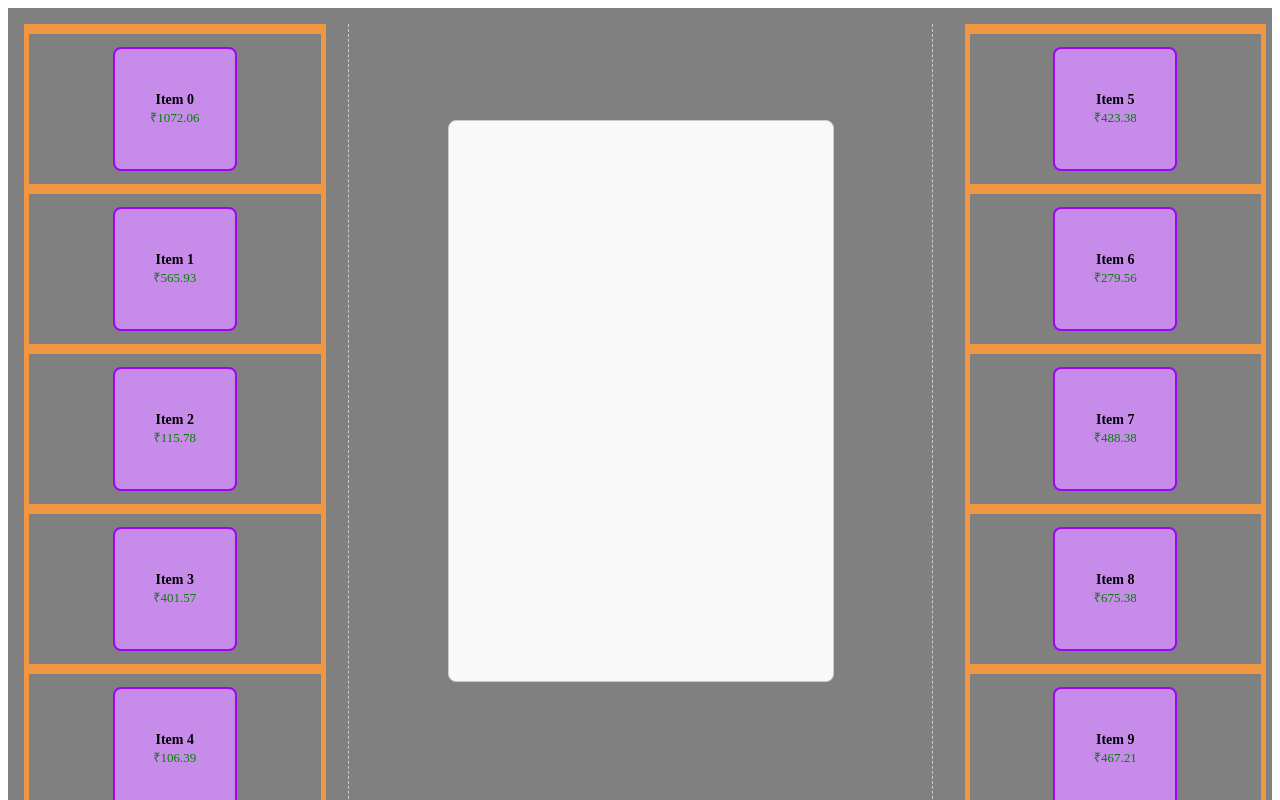
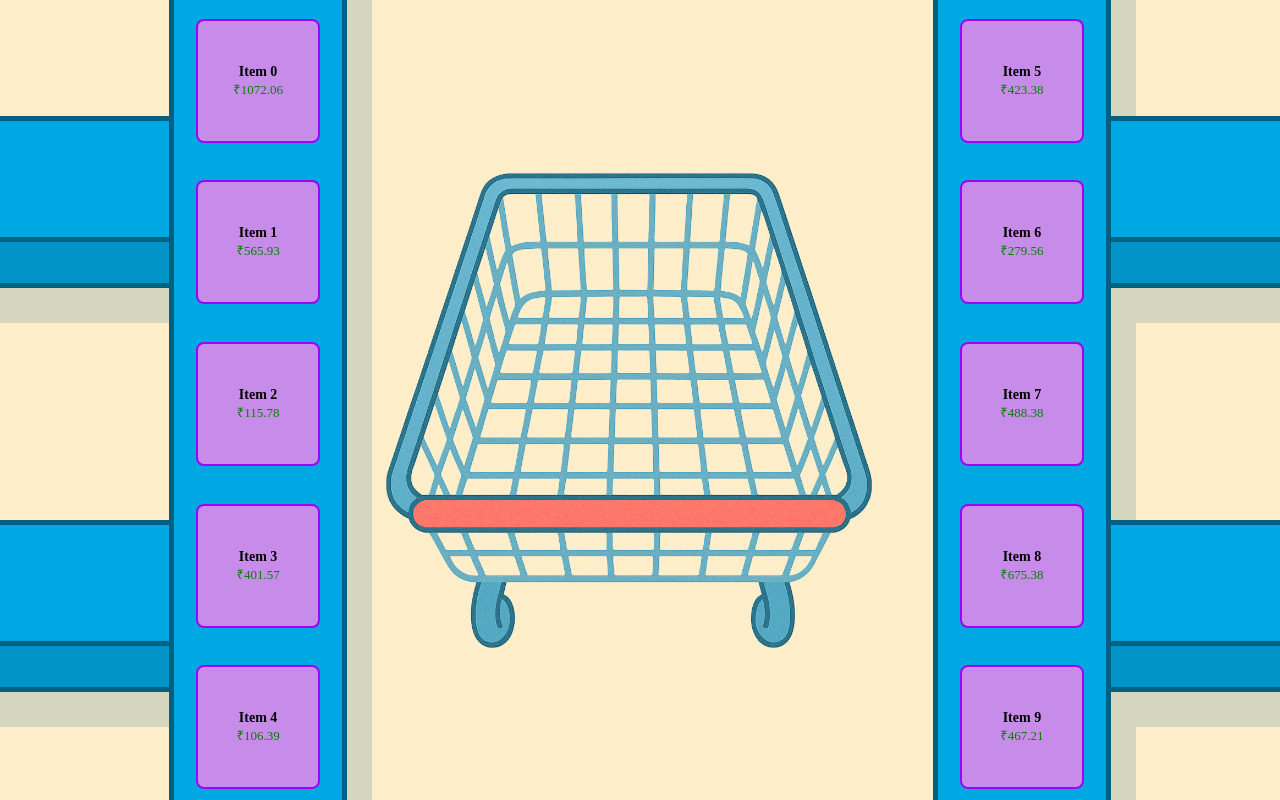
Before and after one commit to SubashAB11/BinSho, an Angular app: page / in a window 1280 px wide. Shown: the top 800 px of the page. Built offline with nearby package versions, Linux system fonts and the light colour scheme.

Commit message:
implemented UI design

```diff
--- a/src/app/components/cart/cart.component.scss
+++ b/src/app/components/cart/cart.component.scss
@@ -1,11 +1,12 @@
 .cart {
-  border: 1px solid #ccc;
-  background-color: #f9f9f9;
-  border-radius: 8px;
   width: 100%;
-  height: 100%;
+  height: 60%;
   position: relative;
   overflow: hidden;
+  transform: translateY(15%);
+  clip-path: polygon(23% 0%, 73% 0%, 92% 100%, 4% 100%);
+  border-bottom-left-radius: 11%;
+  border-bottom-right-radius: 17%;
 }
 
 app-product {
@@ -34,6 +35,7 @@ app-product {
 
 // cdk specific
 .cdk-drop-list-dragging {
+  background-color: grey;
   opacity: 0.5;
 }
 
--- a/src/app/components/rack-section/rack-section.component.html
+++ b/src/app/components/rack-section/rack-section.component.html
@@ -2,9 +2,25 @@
     <app-cart></app-cart>
     @for (section of rackSections; track section) {
     <div class="rack-section-container">
-        <app-rack [products]="section.leftRack" [rackSide]="'left'"></app-rack>
-        <div class="cart"></div>
-        <app-rack [products]="section.rightRack" [rackSide]="'right'"></app-rack>
+        <div class="left-rack-container">
+            <div class="rack-pillar">
+                <div class="pillar"></div>
+                <div class="pillar"></div>
+            </div>
+            <div class="rack">
+                <app-rack [products]="section.leftRack" [rackSide]="'left'"></app-rack>
+            </div>
+        </div>
+        <div class="cart-placeholder"></div>
+        <div class="right-rack-container">
+            <div class="rack">
+                <app-rack [products]="section.rightRack" [rackSide]="'right'"></app-rack>
+            </div>
+            <div class="rack-pillar">
+                <div class="pillar"></div>
+                <div class="pillar"></div>
+            </div>
+        </div>
     </div>
     }
 </div>
--- a/src/app/components/rack-section/rack-section.component.scss
+++ b/src/app/components/rack-section/rack-section.component.scss
@@ -1,27 +1,77 @@
+@import '../../shared/variables';
+
 .rack-section-container {
-  height: 100vh;
+  height: 101vh;
   overflow-y: auto;
-  padding: 1rem;
   display: flex;
   justify-content: space-between;
   align-items: flex-start;
   gap: 2rem;
-  background-color: grey;
+  background-color: $background-color;
 }
 
-app-rack {
+.left-rack-container,
+.right-rack-container {
   flex: 1;
   min-width: 250px;
   height: 100%;
+  display: flex;
+
+  .rack {
+    height: 100%;
+    flex: 1;
+    background-color: $primary-color;
+    border-left: 5px solid $border-color;
+    border-right: 5px solid $border-color;
+    box-shadow: 25px 0 0 0 $shadow-color;
+  }
+
+  .rack-pillar {
+    flex: 1;
+    height: 100%;
+    display: flex;
+    flex-direction: column;
+    justify-content: space-around;
+
+    .pillar {
+      height: 20%;
+      width: 100%;
+      background-color: $primary-color;
+      border-top: 5px solid $border-color;
+      border-bottom: 5px solid $border-color;
+      position: relative;
+
+      &::after {
+        content: '';
+        position: absolute;
+        left: 0;
+        bottom: 0;
+        width: 100%;
+        height: 25%;
+        background-color: $secondary-color;
+        border-top: 5px solid $border-color;
+      }
+    }
+  }
 }
 
-.cart {
-  flex: 2;
+.left-rack-container {
+  .pillar {
+    box-shadow: 0 35px 0 0 $shadow-color;
+  }
+}
+
+.right-rack-container {
+  .pillar {
+    box-shadow: 25px 35px 0 0 $shadow-color;
+  }
+}
+
+.cart-placeholder {
+  flex: 1.5;
   min-width: 250px;
   height: 100%;
   align-items: center;
-  border-left: 1px dashed #ccc;
-  border-right: 1px dashed #ccc;
 }
 
 app-cart {
@@ -29,6 +79,11 @@ app-cart {
   top: 50%;
   left: 50%;
   transform: translate(-50%, -50%);
-  height: 70%;
-  width: 30%;
+  height: 85%;
+  width: 40%;
+
+  background-image: url('../../assets/images/cart_img.png');
+  background-size: 165% auto;
+  background-repeat: no-repeat;
+  background-position: center;
 }
--- a/src/app/components/rack/rack.component.scss
+++ b/src/app/components/rack/rack.component.scss
@@ -5,7 +5,6 @@
     align-items: center;
     width: 100%;
     height: 100%;
-    border: 5px solid rgb(240, 151, 68);
 }
 
 .product-container {
@@ -14,7 +13,6 @@
     display: flex;
     justify-content: center;
     align-items: center;
-    border: 5px solid rgb(240, 151, 68);
 }
 
 .cdk-drag-preview {
--- a/src/app/directives/movable.directive.ts
+++ b/src/app/directives/movable.directive.ts
@@ -1,3 +1,86 @@
+// import {
+//   Directive,
+//   ElementRef,
+//   HostListener,
+//   Renderer2,
+//   AfterViewInit,
+// } from '@angular/core';
+
+// @Directive({
+//   selector: '[appMovable]',
+//   standalone: true,
+// })
+// export class MovableDirective implements AfterViewInit {
+//   private pos = { x: 0, y: 0 };
+//   private cartBounds!: DOMRect;
+
+//   constructor(private el: ElementRef, private renderer: Renderer2) { }
+
+//   ngAfterViewInit() {
+//     const cart = document.getElementById('cartDropList');
+//     if (cart) {
+//       this.cartBounds = cart.getBoundingClientRect();
+//     }
+//   }
+
+//   @HostListener('mousedown', ['$event'])
+//   onMouseDown(event: MouseEvent) {
+//     event.preventDefault();
+
+//     const startX = event.clientX;
+//     const startY = event.clientY;
+//     const element = this.el.nativeElement;
+//     const transform = window.getComputedStyle(element).transform;
+
+//     let offsetX = 0, offsetY = 0;
+//     if (transform !== 'none') {
+//       const match = transform.match(/matrix.*\((.+)\)/);
+//       if (match) {
+//         const values = match[1].split(', ');
+//         offsetX = parseFloat(values[4]);
+//         offsetY = parseFloat(values[5]);
+//       }
+//     }
+
+//     const mouseMove = (moveEvent: MouseEvent) => {
+//       const dx = moveEvent.clientX - startX;
+//       const dy = moveEvent.clientY - startY;
+//       const newX = offsetX + dx;
+//       const newY = offsetY + dy;
+
+//       const parent = this.cartBounds;
+//       const elem = element.getBoundingClientRect();
+
+//       const minX = 0;
+//       const minY = 0;
+//       const maxX = parent.width - elem.width;
+//       const maxY = parent.height - elem.height;
+
+//       const clampedX = Math.min(Math.max(newX, minX), maxX);
+//       const clampedY = Math.min(Math.max(newY, minY), maxY);
+
+//       this.renderer.setStyle(
+//         element,
+//         'transform',
+//         `translate(${clampedX}px, ${clampedY}px)`
+//       );
+//     };
+
+//     const mouseUp = () => {
+//       document.removeEventListener('mousemove', mouseMove);
+//       document.removeEventListener('mouseup', mouseUp);
+//     };
+
+//     document.addEventListener('mousemove', mouseMove);
+//     document.addEventListener('mouseup', mouseUp);
+//   }
+// }
+
+
+
+
+
+
 import {
   Directive,
   ElementRef,
@@ -11,7 +94,6 @@ import {
   standalone: true,
 })
 export class MovableDirective implements AfterViewInit {
-  private pos = { x: 0, y: 0 };
   private cartBounds!: DOMRect;
 
   constructor(private el: ElementRef, private renderer: Renderer2) { }
@@ -51,10 +133,23 @@ export class MovableDirective implements AfterViewInit {
       const parent = this.cartBounds;
       const elem = element.getBoundingClientRect();
 
-      const minX = 0;
+      const elemWidth = elem.width;
+      const elemHeight = elem.height;
+
+      // Get vertical position (0 to 1)
+      const relativeY = (newY + elemHeight / 2) / parent.height;
+
+      // Now interpolate X bounds based on clip-path polygon shape:
+      // Top: 23% -> 73%
+      // Bottom: 4% -> 92%
+      const leftBoundPercent = this.lerp(0.23, 0.04, relativeY);
+      const rightBoundPercent = this.lerp(0.73, 0.92, relativeY);
+
+      const minX = parent.width * leftBoundPercent;
+      const maxX = parent.width * rightBoundPercent - elemWidth;
+
       const minY = 0;
-      const maxX = parent.width - elem.width;
-      const maxY = parent.height - elem.height;
+      const maxY = parent.height - elemHeight;
 
       const clampedX = Math.min(Math.max(newX, minX), maxX);
       const clampedY = Math.min(Math.max(newY, minY), maxY);
@@ -74,4 +169,9 @@ export class MovableDirective implements AfterViewInit {
     document.addEventListener('mousemove', mouseMove);
     document.addEventListener('mouseup', mouseUp);
   }
+
+  // Linear interpolation helper
+  private lerp(start: number, end: number, t: number): number {
+    return start + (end - start) * t;
+  }
 }
--- /dev/null
+++ b/src/app/shared/_variables.scss
@@ -0,0 +1,23 @@
+// COLORS
+$primary-color: #00A8E3;
+$secondary-color: #0094C8;
+$border-color: #006082;
+$shadow-color: rgba(0, 96, 130, 0.17);
+
+$danger-color: #F44336;
+$background-color: #FFEEC9;
+$text-color: #333;
+
+// FONT SIZES
+$font-xs: 0.75rem;
+$font-sm: 0.875rem;
+$font-md: 1rem;
+$font-lg: 1.25rem;
+$font-xl: 1.5rem;
+
+// SPACING
+$spacing-xs: 4px;
+$spacing-sm: 8px;
+$spacing-md: 16px;
+$spacing-lg: 24px;
+$spacing-xl: 32px;
--- a/src/styles.scss
+++ b/src/styles.scss
@@ -1,3 +1,6 @@
-html {
+html,
+body {
+    margin: 0;
+    padding: 0;
     scroll-behavior: smooth;
 }
```
Also changed, not shown: src/app/assets/images/cart_img.png (added), src/app/shared/_mixins.scss (added).
